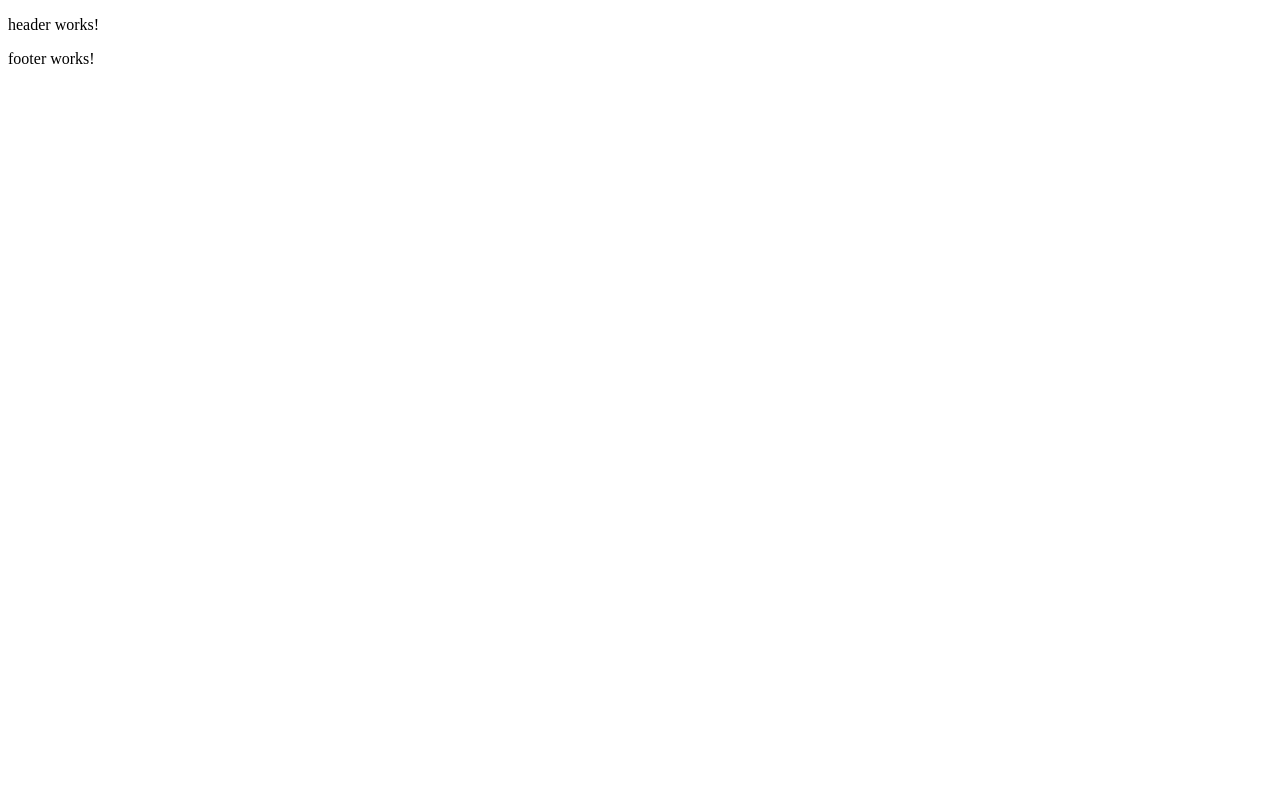
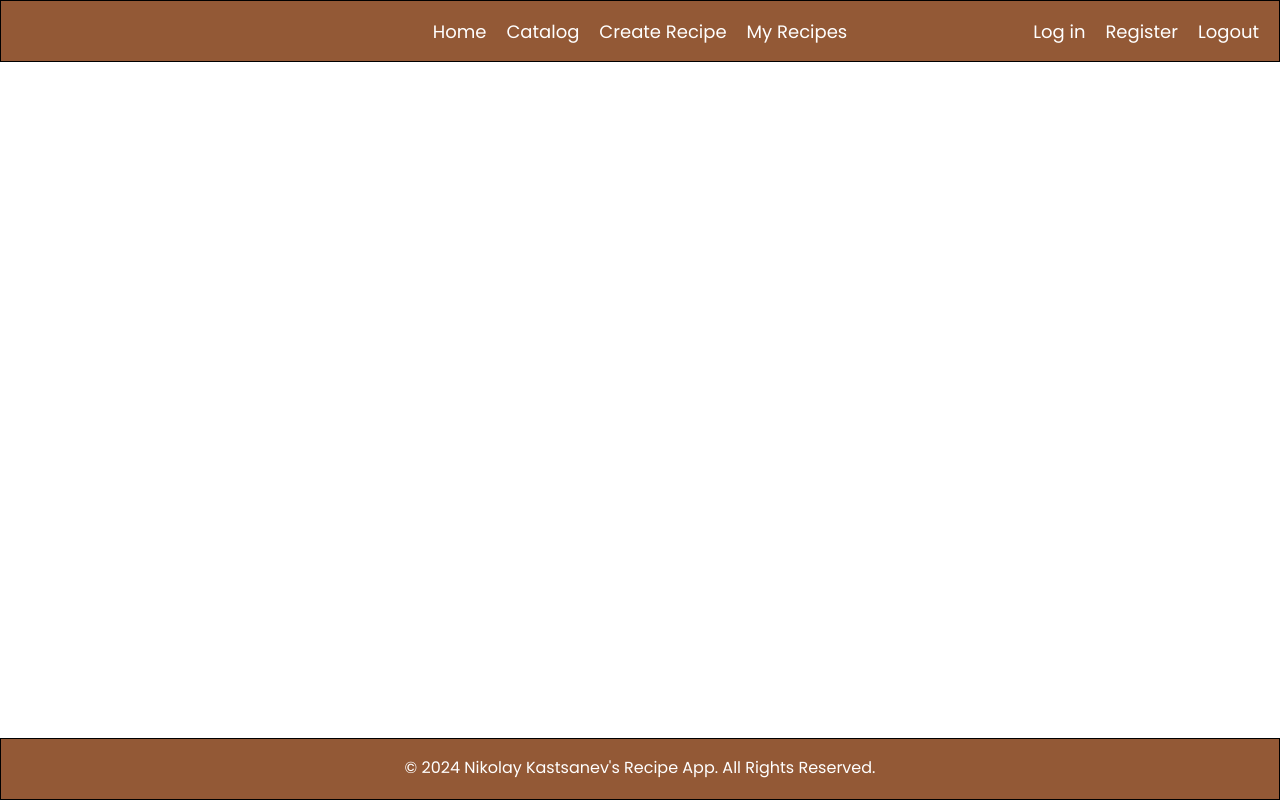
Before and after one commit to N1ksataa/recipe-app, an Angular app: page / in a window 1280 px wide. Built offline with nearby package versions, Linux system fonts and the light colour scheme.

Commit message:
Header and Footer Completion

```diff
--- a/src/app/core/footer/footer/footer.component.css
+++ b/src/app/core/footer/footer/footer.component.css
@@ -0,0 +1,23 @@
+@import url('https://fonts.googleapis.com/css2?family=Poppins:wght@400;600&display=swap');
+
+
+footer {
+    display: block;
+    position: absolute;
+    right: 0;
+    bottom: 0;
+    left: 0;
+    text-align:center;
+    font-family: 'Poppins', sans-serif;
+    background-color: #935936;
+    border: 1px solid black;
+    height: 60px;
+}
+
+.footer-content {
+    display: flex;
+    flex-direction: column;
+    align-items: center;
+    gap: 10px;
+    color: white;
+}
--- a/src/app/core/footer/footer/footer.component.html
+++ b/src/app/core/footer/footer/footer.component.html
@@ -1 +1,5 @@
-<p>footer works!</p>
+<footer class="footer">
+    <div class="footer-content">
+        <p>&copy; 2024 Nikolay Kastsanev's Recipe App. All Rights Reserved.</p>
+        </div>
+</footer>
--- a/src/app/core/header/header/header.component.css
+++ b/src/app/core/header/header/header.component.css
@@ -0,0 +1,64 @@
+@import url('https://fonts.googleapis.com/css2?family=Poppins:wght@400;600&display=swap');
+
+.navbar {
+    position: relative;
+    display: flex;
+    align-items: center;
+    background-color: #935936;
+    padding: 10px 20px;
+    color: #fff;
+    font-family: 'Poppins', sans-serif;
+    margin: -8px -8px 0px -8px;
+    height: 40px;
+    border: 1px solid black;
+}
+
+.nav-center {
+    position: absolute;
+    left: 50%;
+    transform: translateX(-50%);
+}
+
+.nav-right {
+    margin-left: auto;
+    display: flex;
+    gap: 20px;
+}
+
+.nav-center ul,
+.nav-right ul {
+    display: flex;
+    gap: 20px;
+    list-style: none;
+    padding: 0;
+    margin: 0;
+}
+
+.nav-center li, .nav-right li {
+    cursor: pointer;
+    font-size: 18px;
+    position: relative; /* За да работят ефектите с псевдоелементи */
+    transition: color 0.3s ease, transform 0.3s ease; /* Гладка анимация */
+}
+
+/* Hover ефекти */
+.nav-center li:hover, .nav-right li:hover {
+    transform: scale(1.1); /* Леко увеличаване */
+}
+
+/* Подчертаване при hover */
+.nav-center li::after, .nav-right li::after {
+    content: ''; /* Псевдоелемент за линията */
+    position: absolute;
+    left: 0;
+    bottom: -5px; /* Под елемента */
+    width: 0;
+    height: 2px;
+    transition: width 0.3s ease;
+}
+
+
+/* Ефект на засенчване */
+.nav-center li:hover, .nav-right li:hover {
+    text-shadow: 0px 4px 10px rgba(0, 0, 0, 0.75); /* Жълт ореол */
+}
--- a/src/app/core/header/header/header.component.html
+++ b/src/app/core/header/header/header.component.html
@@ -1 +1,17 @@
-<p>header works!</p>
+<nav class="navbar">
+    <div class="nav-center">
+        <ul>
+            <li>Home</li>
+            <li>Catalog</li>
+            <li>Create Recipe</li>
+            <li>My Recipes</li>
+        </ul>
+    </div>
+    <div class="nav-right">
+        <ul>
+            <li>Log in</li>
+            <li>Register</li>
+            <li>Logout</li>
+        </ul>
+    </div>
+</nav>
```
